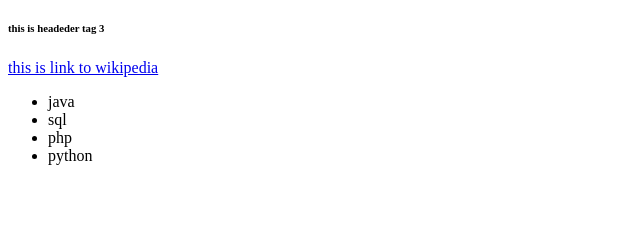
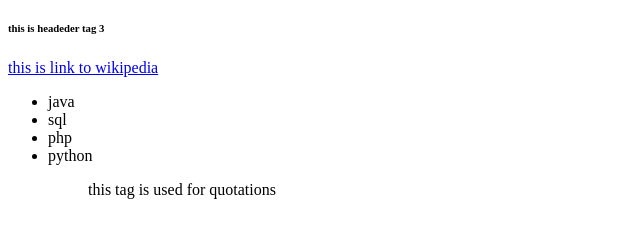
Before and after one commit to harienms/homework2, a plain HTML site: page index.html in a window 1280 px wide. Shown: the part 87-324 px from the top of the page, without its empty margins (0-640 px from the left). Drawn offline with Linux system fonts and the light colour scheme.

Commit message:
sixth commit

```diff
--- a/index.html
+++ b/index.html
@@ -15,6 +15,8 @@
 <li>sql</li>
 <li>php</li>
 <li>python</li>
+<blockquote>this tag is used for quotations</blockquote>
+
 
   </body>
 
```
